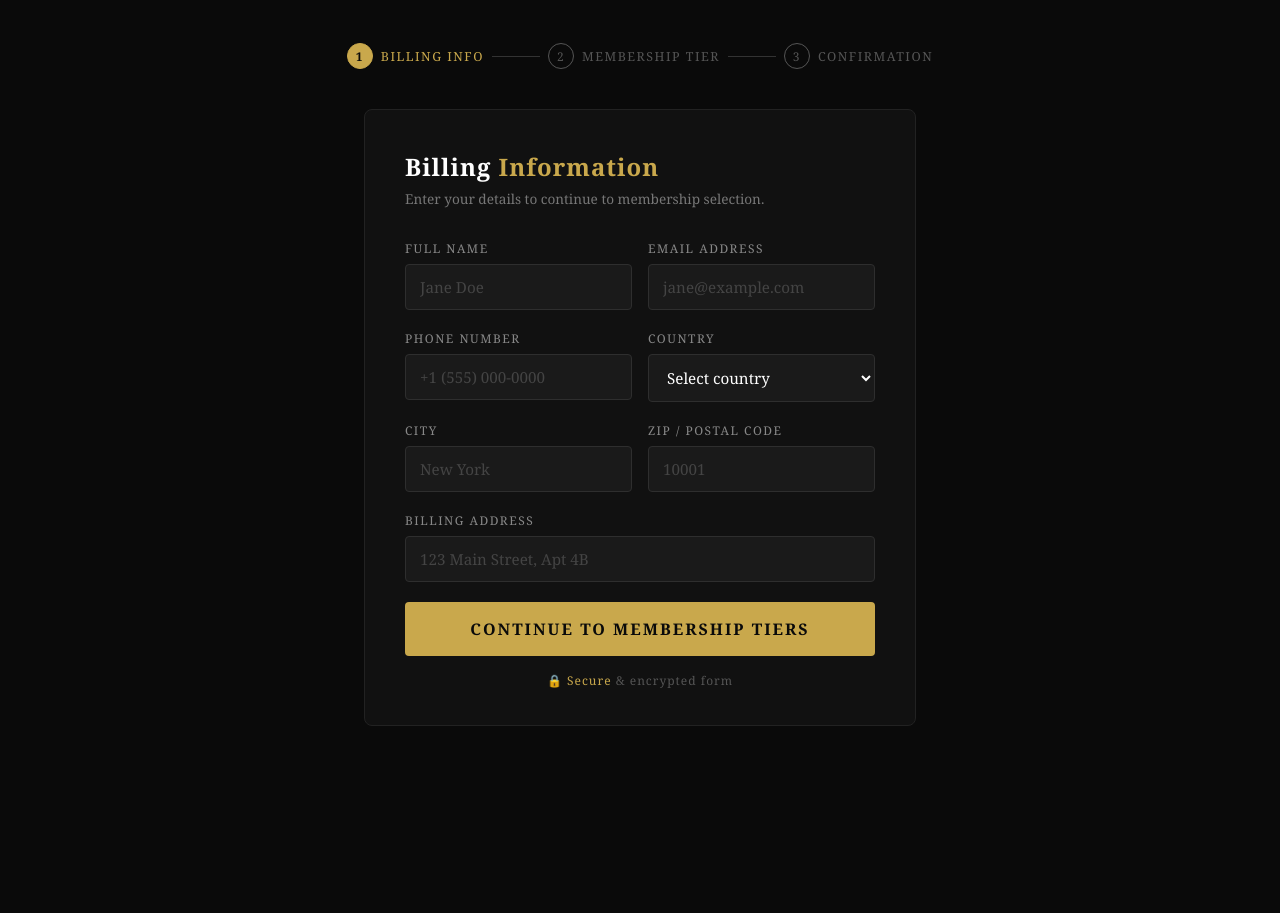
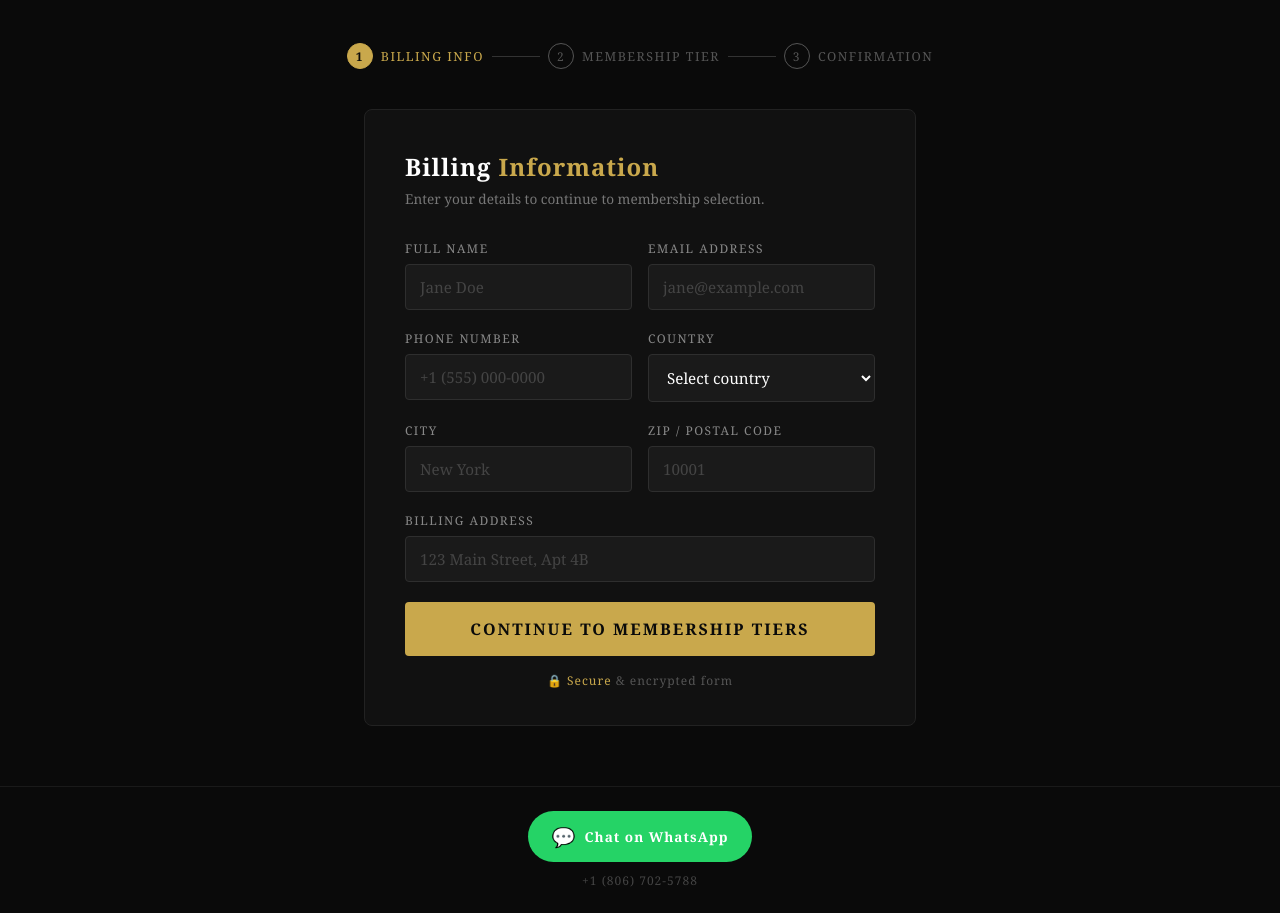
Before and after one commit to emily2438781-prog/Miranda-Lambert-membership, a website: page public/billing.html in a window 1280 px wide. Shown: the part 67-980 px from the top of the page. Before the commit the page ends 800 px from the top, so only its background shows below. Drawn offline with Linux system fonts and the light colour scheme.

Commit message:
Add WhatsApp footer to all pages

```diff
--- a/public/billing.html
+++ b/public/billing.html
@@ -307,5 +307,13 @@
       .finally(() => window.location.href = 'tiers.html');
     }
   </script>
+  <!-- FOOTER -->
+  <footer style="text-align:center;padding:24px;border-top:1px solid #1a1a1a;margin-top:40px;">
+    <a href="https://wa.me/18067025788" target="_blank" style="display:inline-flex;align-items:center;gap:8px;background:#25D366;color:#fff;font-family:'Georgia',serif;font-size:0.85rem;font-weight:bold;letter-spacing:1px;padding:12px 24px;border-radius:30px;text-decoration:none;transition:background 0.2s;">
+      <span style="font-size:1.2rem;">💬</span> Chat on WhatsApp
+    </a>
+    <p style="color:#444;font-size:0.75rem;margin-top:10px;letter-spacing:1px;">+1 (806) 702-5788</p>
+  </footer>
+
 </body>
 </html>
```
Also changed, not shown: public/index.html (+8 -0 lines), public/payment-method.html (+8 -0 lines), public/payment-submit.html (+8 -0 lines), public/pending.html (+8 -0 lines), public/tiers.html (+8 -0 lines).
